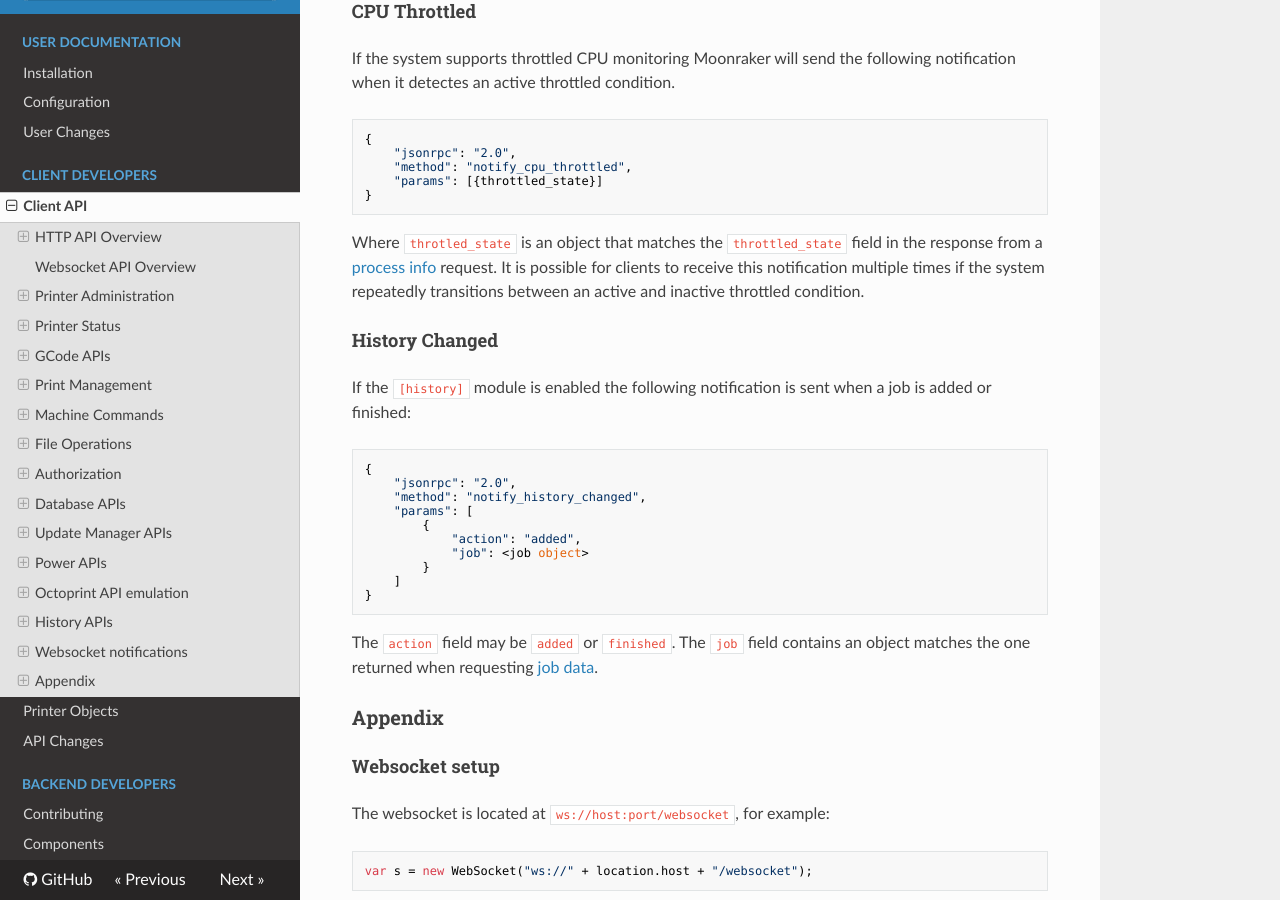
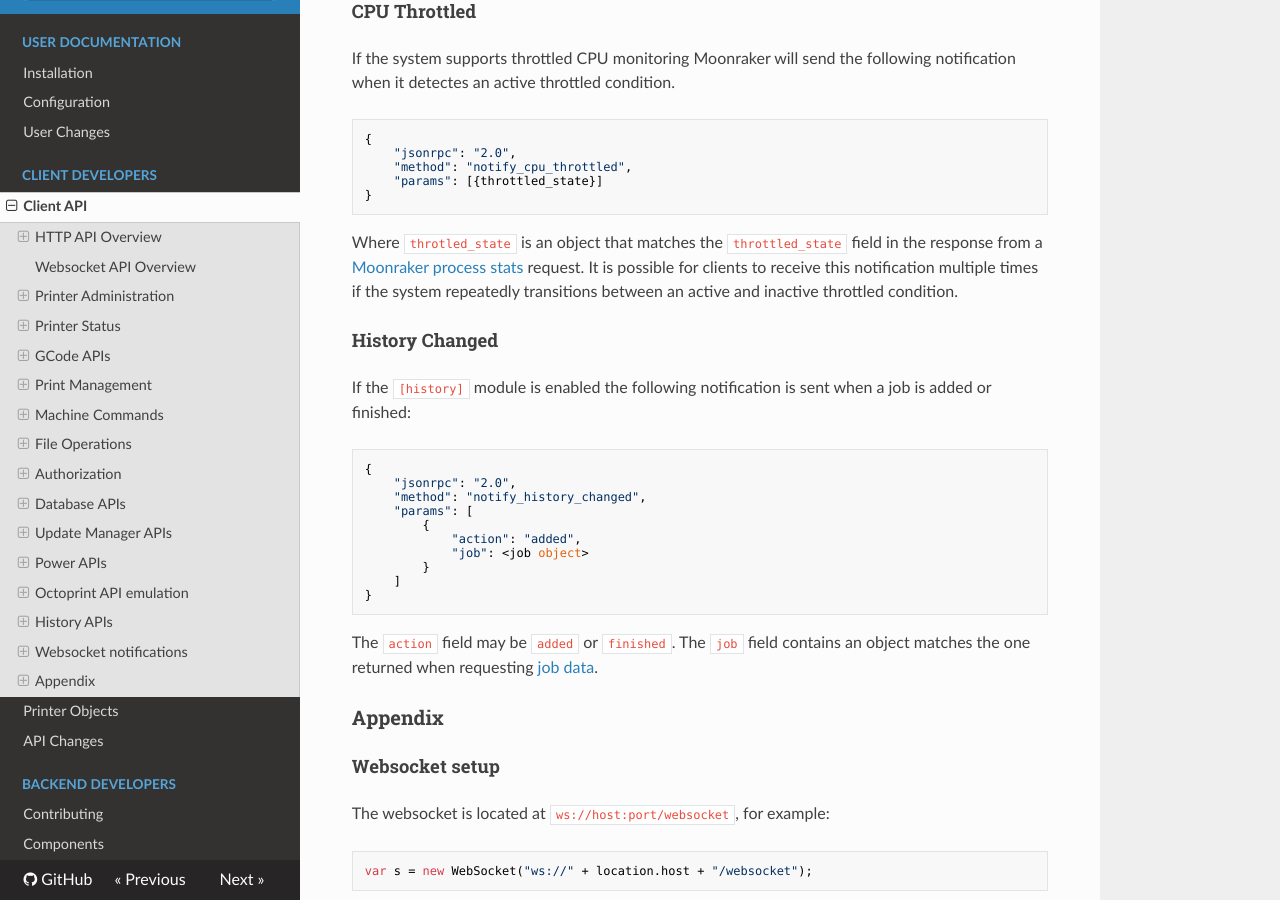
Before and after one commit to Marirossibn/moonraker, an MkDocs documentation site: the page built from docs/web_api.md, in a window 1280 px wide and 900 px high, scrolled down 57520 px. Built offline with MkDocs 1.6.1, drawn with Linux system fonts in a browser that asks for light colours; nearby versions of some CDN libraries.

Commit message:
fix moonraker process stats link
Signed-off-by: Stefan Dej <meteyou@gmail.com>

````diff
--- a/docs/web_api.md
+++ b/docs/web_api.md
@@ -2839,9 +2839,10 @@ following notification when it detectes an active throttled condition.
 ```
 
 Where `throtled_state` is an object that matches the `throttled_state` field
-in the response from a [process info](#get-process-info) request.  It is
-possible for clients to receive this notification multiple times if the system
-repeatedly transitions between an active and inactive throttled condition.
+in the response from a [Moonraker process stats](#get-moonraker-process-stats)
+request. It is possible for clients to receive this notification multiple times
+if the system repeatedly transitions between an active and inactive throttled
+condition.
 
 #### History Changed
 If the `[history]` module is enabled the following notification is sent when
````
